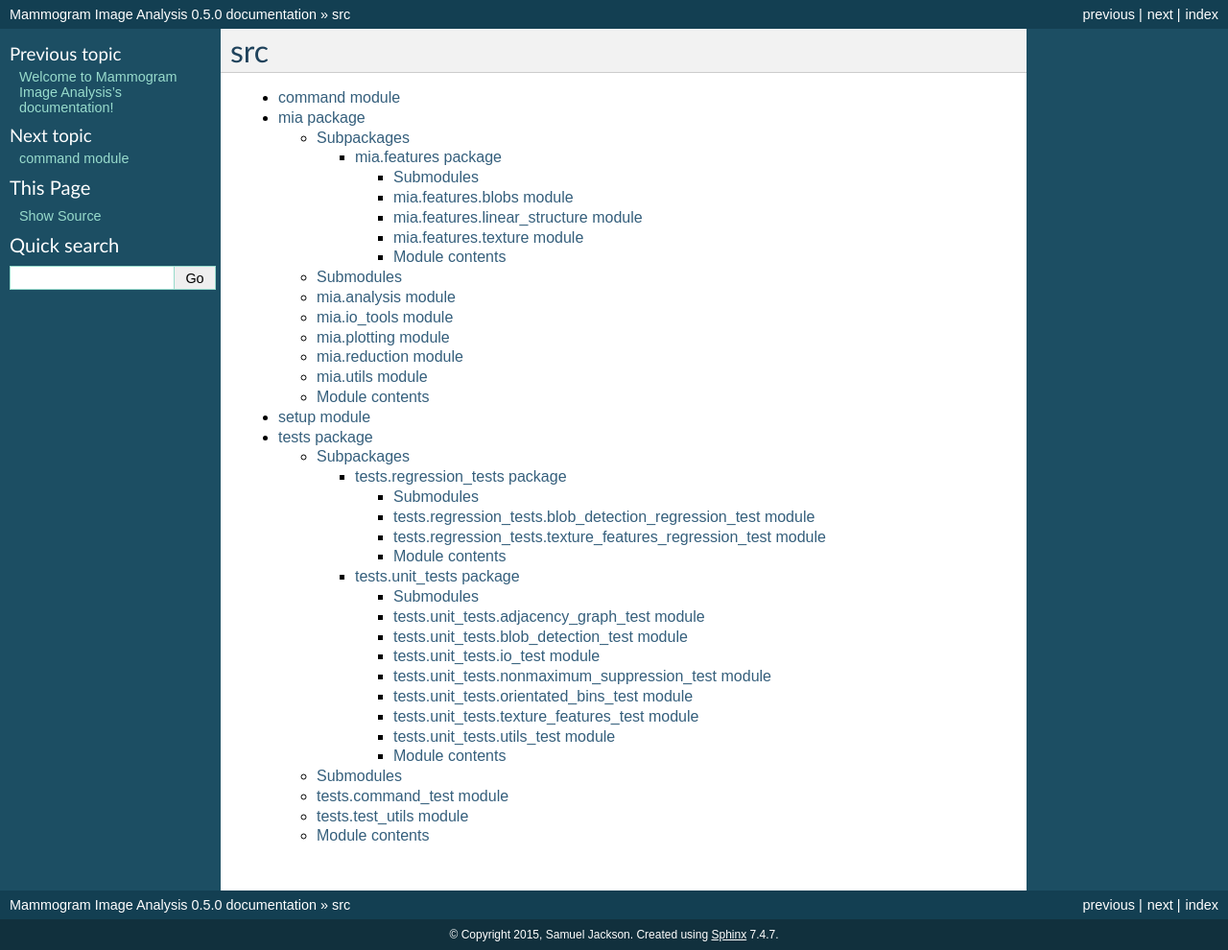
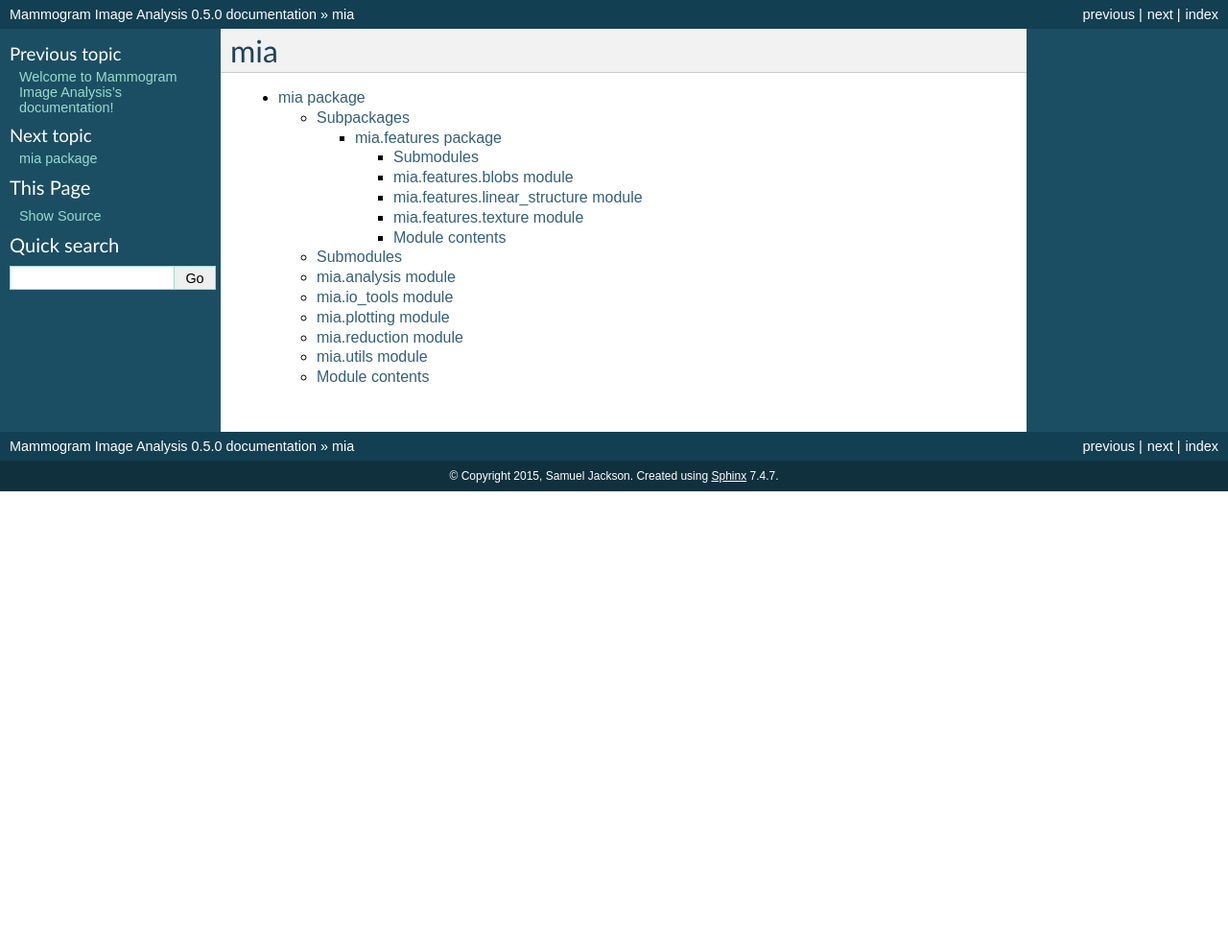
Before and after one commit to samueljackson92/major-project, a Sphinx documentation site: the page built from doc/source/modules.rst, in a window 1280 px wide. Shown: the whole page at 96% size. Built offline with Sphinx 7.4.7, drawn with Linux system fonts in a browser that asks for light colours; after the commit the page ends 900 px from its top, so only the background shows below that.

Commit message:
Refs #30 Remove documentation for stuff outside mia.

```diff
--- a/doc/source/command.rst
+++ /dev/null
@@ -1,7 +0,0 @@
-command module
-==============
-
-.. automodule:: command
-    :members:
-    :undoc-members:
-    :show-inheritance:
--- a/doc/source/modules.rst
+++ b/doc/source/modules.rst
@@ -1,10 +1,7 @@
-src
+mia
 ===
 
 .. toctree::
    :maxdepth: 4
 
-   command
    mia
-   setup
-   tests
--- a/doc/source/tests.regression_tests.rst
+++ /dev/null
@@ -1,30 +0,0 @@
-tests.regression_tests package
-==============================
-
-Submodules
-----------
-
-tests.regression_tests.blob_detection_regression_test module
-------------------------------------------------------------
-
-.. automodule:: tests.regression_tests.blob_detection_regression_test
-    :members:
-    :undoc-members:
-    :show-inheritance:
-
-tests.regression_tests.texture_features_regression_test module
---------------------------------------------------------------
-
-.. automodule:: tests.regression_tests.texture_features_regression_test
-    :members:
-    :undoc-members:
-    :show-inheritance:
-
-
-Module contents
----------------
-
-.. automodule:: tests.regression_tests
-    :members:
-    :undoc-members:
-    :show-inheritance:
--- a/doc/source/tests.rst
+++ /dev/null
@@ -1,38 +0,0 @@
-tests package
-=============
-
-Subpackages
------------
-
-.. toctree::
-
-    tests.regression_tests
-    tests.unit_tests
-
-Submodules
-----------
-
-tests.command_test module
--------------------------
-
-.. automodule:: tests.command_test
-    :members:
-    :undoc-members:
-    :show-inheritance:
-
-tests.test_utils module
------------------------
-
-.. automodule:: tests.test_utils
-    :members:
-    :undoc-members:
-    :show-inheritance:
-
-
-Module contents
----------------
-
-.. automodule:: tests
-    :members:
-    :undoc-members:
-    :show-inheritance:
--- a/doc/source/tests.unit_tests.rst
+++ /dev/null
@@ -1,70 +0,0 @@
-tests.unit_tests package
-========================
-
-Submodules
-----------
-
-tests.unit_tests.adjacency_graph_test module
---------------------------------------------
-
-.. automodule:: tests.unit_tests.adjacency_graph_test
-    :members:
-    :undoc-members:
-    :show-inheritance:
-
-tests.unit_tests.blob_detection_test module
--------------------------------------------
-
-.. automodule:: tests.unit_tests.blob_detection_test
-    :members:
-    :undoc-members:
-    :show-inheritance:
-
-tests.unit_tests.io_test module
--------------------------------
-
-.. automodule:: tests.unit_tests.io_test
-    :members:
-    :undoc-members:
-    :show-inheritance:
-
-tests.unit_tests.nonmaximum_suppression_test module
----------------------------------------------------
-
-.. automodule:: tests.unit_tests.nonmaximum_suppression_test
-    :members:
-    :undoc-members:
-    :show-inheritance:
-
-tests.unit_tests.orientated_bins_test module
---------------------------------------------
-
-.. automodule:: tests.unit_tests.orientated_bins_test
-    :members:
-    :undoc-members:
-    :show-inheritance:
-
-tests.unit_tests.texture_features_test module
----------------------------------------------
-
-.. automodule:: tests.unit_tests.texture_features_test
-    :members:
-    :undoc-members:
-    :show-inheritance:
-
-tests.unit_tests.utils_test module
-----------------------------------
-
-.. automodule:: tests.unit_tests.utils_test
-    :members:
-    :undoc-members:
-    :show-inheritance:
-
-
-Module contents
----------------
-
-.. automodule:: tests.unit_tests
-    :members:
-    :undoc-members:
-    :show-inheritance:
```
Also changed, not shown: doc/source/setup.rst (deleted, +0 -7 lines).
